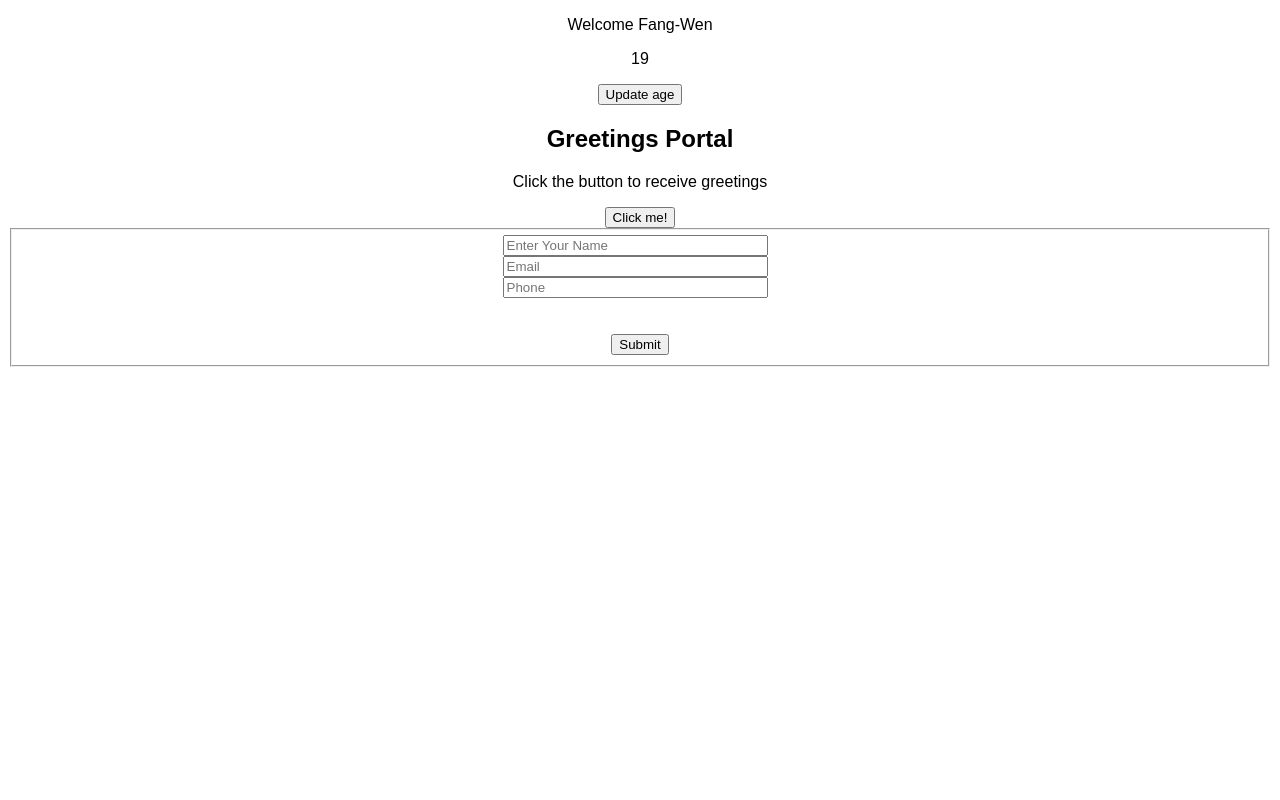
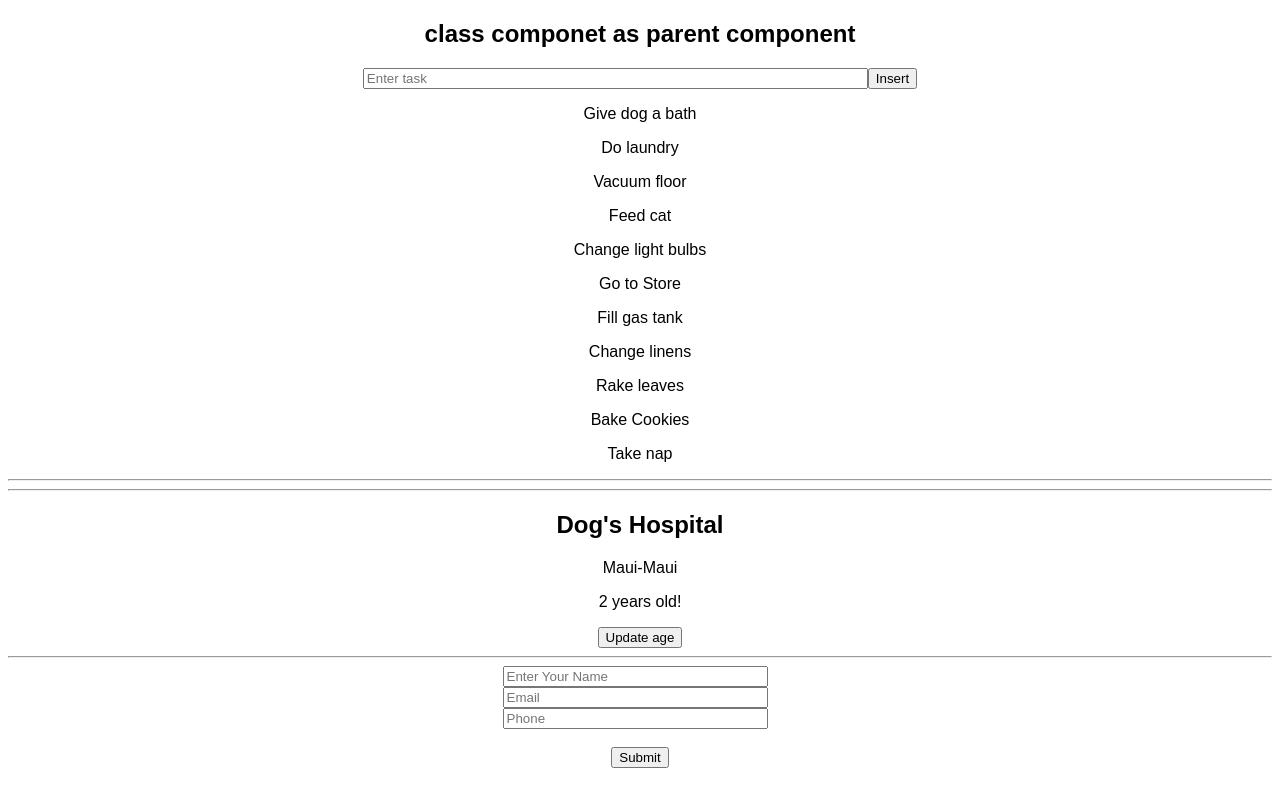
Before and after one commit to fang-wenlee/Forms, a React (Create React App) app: page / in a window 1280 px wide. Built offline with nearby package versions, Linux system fonts and the light colour scheme.

Commit message:
class component as parent and use state

```diff
--- a/src/App.js
+++ b/src/App.js
@@ -1,14 +1,18 @@
 import "./styles.css";
 
-import Test from "./components/forms/Test";
-import Test1 from "./components/forms/Test1";
+// import Test from "./components/state/Test";
+
+import ClassCompPage from "./pages/ClassCompPage";
 import ContactFormPage from "./pages/ContactFormPage";
 
 export default function App() {
   return (
     <div className="App">
-      <Test />
-      <Test1 />
+      {/* <Test />
+      <hr />
+      <Test1 /> */}
+      <ClassCompPage />
+      <hr /> <hr />
       <ContactFormPage />
     </div>
   );
--- /dev/null
+++ b/src/components/forms/ContactDogForm.js
@@ -0,0 +1,168 @@
+import React from "react";
+
+export default class ContactDogForm extends React.Component {
+  constructor(props) {
+    super(props);
+    // Object of Objects:============================
+    this.state = {
+      fields: {},
+      errors: {},
+      allFieldsValid: false
+    };
+    //if using arrow
+    // this.handleChange = this.handleChange.bind(this);
+    // this.contactSubmit = this.contactSubmit.bind(this);
+  }
+
+  handleValidation = () => {
+    let fields = this.state.fields;
+    let errors = {};
+    let formIsValid = true;
+
+    //Name=========================
+    if (!fields["name"]) {
+      formIsValid = false;
+      errors["name"] = "Enter Your Name";
+    }
+
+    if (typeof fields["name"] !== "undefined") {
+      if (!fields["name"].match(/^[a-zA-Z-\s]+$/i)) {
+        formIsValid = false;
+        errors["name"] = "Only letters";
+      }
+    }
+
+    //Phone=========================
+    if (!fields["phone"]) {
+      formIsValid = false;
+      errors["phone"] = "Cannot be empty";
+    }
+
+    if (typeof fields["phone"] !== "undefined") {
+      if (!fields["phone"].match(/^[0-9-\s]+$/)) {
+        formIsValid = false;
+        errors["phone"] = "Only integer";
+      }
+    }
+
+    //Email====================
+    if (!fields["email"]) {
+      formIsValid = false;
+      errors["email"] = "Enter your email";
+    }
+
+    if (typeof fields["email"] !== "undefined") {
+      let lastAtPos = fields["email"].lastIndexOf("@");
+      let lastDotPos = fields["email"].lastIndexOf(".");
+
+      if (
+        !(
+          lastAtPos < lastDotPos &&
+          lastAtPos > 0 &&
+          fields["email"].indexOf("@@") === -1 &&
+          lastDotPos > 2 &&
+          fields["email"].length - lastDotPos > 2
+        )
+      ) {
+        formIsValid = false;
+        errors["email"] = "Email is not valid";
+      }
+    }
+    // set error ---------------------------------------
+    this.setState({ errors: errors });
+    return formIsValid;
+  };
+
+  contactSubmit = (e) => {
+    e.preventDefault();
+    let fields = this.state.fields;
+
+    //console.log(fields);
+    if (this.handleValidation()) {
+      this.setState({ allFieldsValid: true });
+
+      //alert("Form submitted");
+
+      fields["name"] = "";
+      fields["email"] = "";
+      fields["phone"] = "";
+    } else {
+      //alert("Form has errors.")
+    }
+  };
+
+  handleChange = (e) => {
+    let fields = this.state.fields;
+
+    fields[e.target.name] = e.target.value;
+    this.setState({ fields });
+  };
+
+  render() {
+    const { allFieldsValid } = this.state;
+    const successFormDisplay = allFieldsValid ? "block" : "none";
+    const inputFormDisplay = !allFieldsValid ? "block" : "none";
+    return (
+      <div>
+        <div style={{ display: successFormDisplay, textAlign: "center" }}>
+          <h1 style={{ color: "red" }}>Success!</h1>
+          <h3 style={{ color: "red" }}>
+            You have successfully submitted a form.
+          </h3>
+        </div>
+
+        <form
+          style={{ display: inputFormDisplay }}
+          name="contactform"
+          className="contactform"
+          onSubmit={this.contactSubmit}
+        >
+          <div className="col-md-6">
+            <input
+              type="text"
+              name="name"
+              value={this.state.fields["name"]}
+              size="30"
+              placeholder="Enter Your Name"
+              onChange={this.handleChange}
+              //   onChange={this.handleChange.bind(this, "name")}
+            />
+            <span style={{ color: "red", marginLeft: "10px" }}>
+              {this.state.errors["name"]}
+            </span>
+            <br />
+            <input
+              name="email"
+              type="text"
+              value={this.state.fields["email"]}
+              size="30"
+              placeholder="Email"
+              onChange={this.handleChange}
+              //   onChange={this.handleChange.bind(this, "email")}
+            />
+            <span style={{ color: "red", marginLeft: "10px" }}>
+              {this.state.errors["email"]}
+            </span>
+            <br />
+            <input
+              name="phone"
+              type="text"
+              value={this.state.fields["phone"]}
+              size="30"
+              placeholder="Phone"
+              onChange={this.handleChange}
+              //  onChange={this.handleChange.bind(this, "phone")}
+            />
+            <span style={{ color: "red", marginLeft: "10px" }}>
+              {this.state.errors["phone"]}
+            </span>
+            <br />
+
+            <br />
+            <button>Submit</button>
+          </div>
+        </form>
+      </div>
+    );
+  }
+}
--- /dev/null
+++ b/src/components/forms/ContactForm.js
@@ -0,0 +1,31 @@
+import React from "react";
+
+export default class ContactForm extends React.Component {
+  constructor(props) {
+    super(props);
+    this.state = {
+      dog: { name: "Maui-Maui", age: 2, color: "White" }
+    };
+  }
+
+  handleAge = () => {
+    this.setState({
+      dog: {
+        ...this.state.dog,
+        age: 20
+      }
+    });
+  };
+
+  render() {
+    const { name, age } = this.state.dog;
+    return (
+      <div>
+        <h2> Dog's Hospital</h2>
+        <p>{name}</p>
+        <p>{age} years old!</p>
+        <button onClick={this.handleAge}>Update age</button>
+      </div>
+    );
+  }
+}
--- a/src/components/forms/Test.js
+++ b/src/components/state/Test.js
@@ -2,11 +2,7 @@ import React from "react";
 
 class Test extends React.Component {
   state = {
-    user: {
-      name: "Fang-Wen",
-      age: 19,
-      active: true
-    }
+    user: { name: "Fang-Wen", age: 19, active: true }
   };
 
   handleAge = () => {
--- /dev/null
+++ b/src/components/state/Test3.js
@@ -0,0 +1,39 @@
+import React from "react";
+import data from "./data.json";
+import InsertItem from "./test3/InsertItem";
+
+export default class Test3 extends React.Component {
+  //passing json data to state
+  constructor(props) {
+    super(props);
+    // ***//
+    this.state = { list: data };
+    //*** */
+  }
+
+  getId = () => {
+    return Math.floor(Math.random() * 100 + 1);
+  };
+  addTask = (userInput) => {
+    let unique = this.getId();
+    console.log(unique);
+    let newItem = { id: unique, task: userInput, complete: false };
+    //console.log(this.state.list.length);
+    console.log(newItem);
+    this.setState((prevState) => ({
+      list: [...prevState.list, newItem]
+    }));
+  };
+  render() {
+    return (
+      <div>
+        <h2>class componet as parent component</h2>
+        <InsertItem addTask={this.addTask} />
+
+        {this.state.list.map((item) => {
+          return <p key={item.id}> {item.task}</p>;
+        })}
+      </div>
+    );
+  }
+}
--- /dev/null
+++ b/src/components/state/data.json
@@ -0,0 +1,57 @@
+[
+  {
+    "id": 1,
+    "task": "Give dog a bath",
+    "complete": true
+  },
+  {
+    "id": 2,
+    "task": "Do laundry",
+    "complete": true
+  },
+  {
+    "id": 3,
+    "task": "Vacuum floor",
+    "complete": false
+  },
+  {
+    "id": 4,
+    "task": "Feed cat",
+    "complete": true
+  },
+  {
+    "id": 5,
+    "task": "Change light bulbs",
+    "complete": false
+  },
+  {
+    "id": 6,
+    "task": "Go to Store",
+    "complete": true
+  },
+  {
+    "id": 7,
+    "task": "Fill gas tank",
+    "complete": true
+  },
+  {
+    "id": 8,
+    "task": "Change linens",
+    "complete": false
+  },
+  {
+    "id": 9,
+    "task": "Rake leaves",
+    "complete": true
+  },
+  {
+    "id": 10,
+    "task": "Bake Cookies",
+    "complete": false
+  },
+  {
+    "id": 11,
+    "task": "Take nap",
+    "complete": true
+  }
+]
--- /dev/null
+++ b/src/components/state/test3/InsertItem.js
@@ -0,0 +1,30 @@
+import React, { useState } from "react";
+
+const InsertItem = ({ addTask }) => {
+  const [userInput, setUserInput] = useState(null);
+
+  const handleChange = (e) => {
+    e.preventDefault();
+    setUserInput(e.target.value);
+
+    // addTask(userInput)
+  };
+  const handleInsert = (e) => {
+    e.preventDefault();
+    addTask(userInput);
+    setUserInput("");
+  };
+  return (
+    <>
+      <input
+        type="text"
+        size="60"
+        value={userInput}
+        onChange={handleChange}
+        placeholder="Enter task"
+      />
+      <button onClick={handleInsert}> Insert </button>
+    </>
+  );
+};
+export default InsertItem;
--- /dev/null
+++ b/src/pages/ClassCompPage.js
@@ -0,0 +1,6 @@
+import React from "react";
+import Test3 from "../components/state/Test3";
+
+const ClassCompPage = () => <Test3 />;
+
+export default ClassCompPage;
--- a/src/pages/ContactFormPage.js
+++ b/src/pages/ContactFormPage.js
@@ -1,9 +1,15 @@
 import React from "react";
-import Contact from "../components/forms/Contact";
+//import Contact from "../components/forms/Contact";
+
+import ContactForm from "../components/forms/ContactForm";
+import ContactDogForm from "../components/forms/ContactDogForm";
 const ContactFormPage = () => {
   return (
     <>
-      <Contact />
+      <ContactForm />
+      <hr />
+
+      <ContactDogForm />
     </>
   );
 };
```
Also changed, not shown: src/components/state/Test2.js (added, +28 -0 lines), src/components/state/Test1.js (renamed from src/components/forms/Test1.js).
